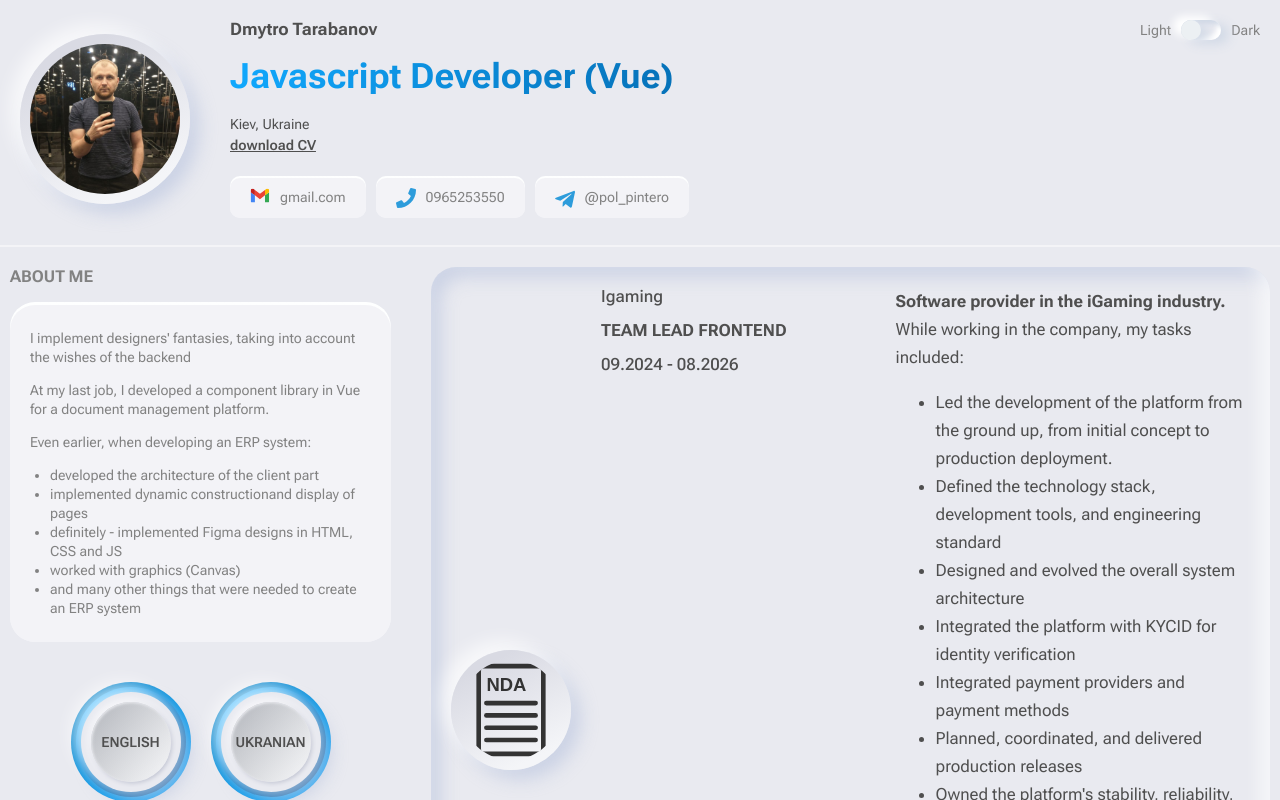
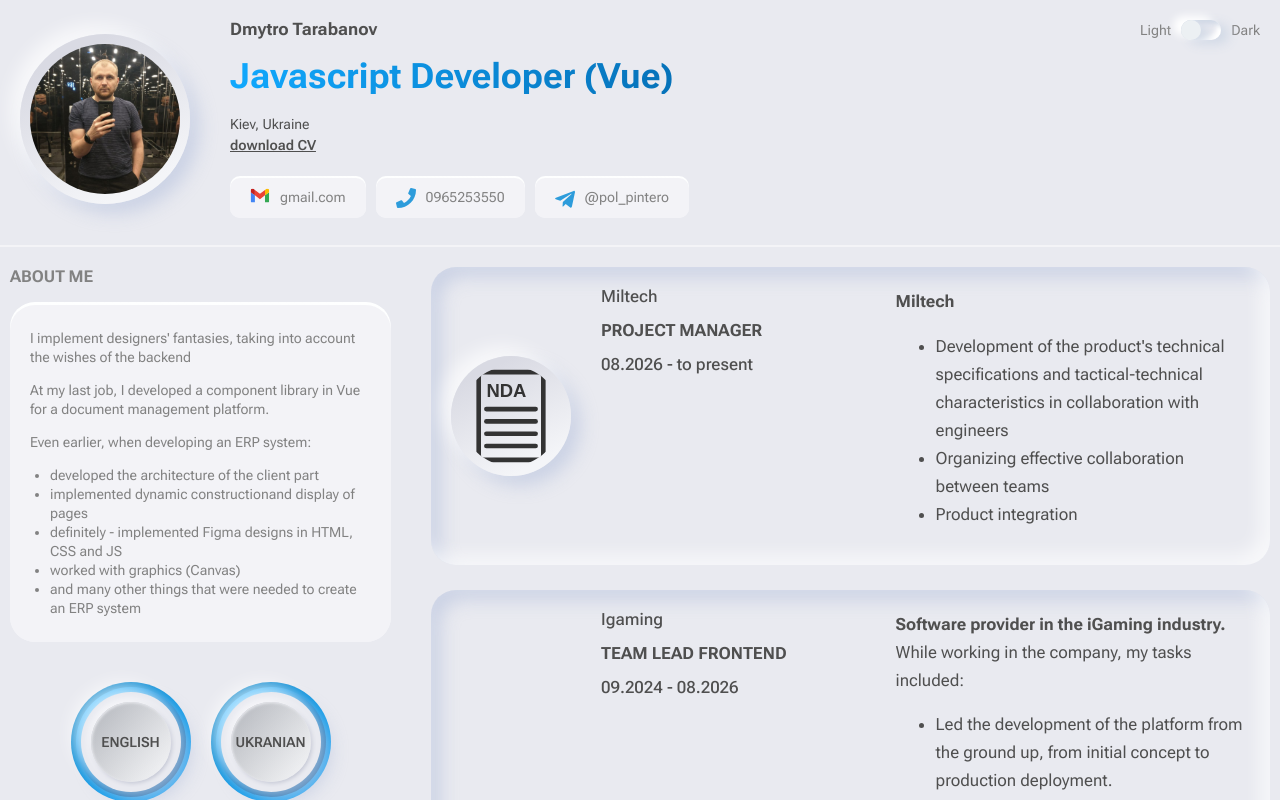
Before and after one commit to zp00v0518/cv-neo, a Vue app: page / in a window 1280 px wide. Shown: the top 800 px of the page. Built offline with nearby package versions, Linux system fonts and the light colour scheme.

Commit message:
added expierence

```diff
--- a/src/components/organism/ExperienceCv/ExperienceCv.vue
+++ b/src/components/organism/ExperienceCv/ExperienceCv.vue
@@ -33,6 +33,24 @@ export default {
   data() {
     return {
       cardList: [
+                {
+          icon: ndaIcon,
+          invertIcon: true,
+          companyName: "Miltech",
+          position: "Project Manager",
+          period: "08.2026 - to present",
+          html: true,
+          description: `<div>
+            <b>Miltech</b>
+            <br>
+            <ul>
+              <li>Development of the product's technical specifications and tactical-technical characteristics in collaboration with engineers</li>
+              <li>Organizing effective collaboration between teams</li>
+              <li>Product integration</li>
+            </ul>
+          </div>`,
+        },
+
         {
           icon: ndaIcon,
           invertIcon: true,
```
